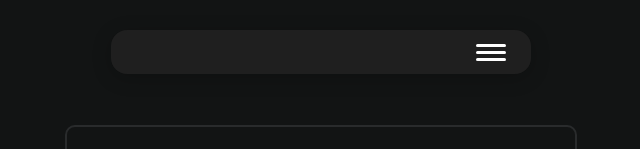
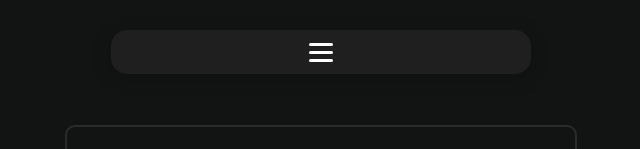
Before and after one commit to ChrisChang8/winter24-portfolio, a React (Create React App) app: page / in a window 1280 px wide. Shown: the top 149 px of the page, without its empty margins (319-959 px from the left). Built offline with nearby package versions, Linux system fonts and the light colour scheme.

Commit message:
fourth commit

```diff
--- a/src/Pages/Home/Navbar.css
+++ b/src/Pages/Home/Navbar.css
@@ -35,7 +35,7 @@
 
 /* Hover Effect for Links */
 .navbar--items ul li a:hover {
-  transform: scale(1.2); /* Slight hover zoom */
+  transform: scale(1.1); /* Slight hover zoom */
 }
 
 /* Active Link Styling */
@@ -45,22 +45,21 @@
 
 /* Hamburger menu */
 .nav__hamburger {
-  display: none;
-  width: 1.875rem;
-  height: 1.313rem;
+  all: unset; /* Resets all default styles */
+  display: inline-flex;
   flex-direction: column;
   justify-content: space-around;
-  position: absolute;
-  top: 12px;
-  right: 25px;
+  width: 24px;
+  height: 24px;
+  cursor: pointer;
 }
 
 .nav__hamburger__line {
-  height: 0.188rem;
   width: 100%;
-  background-color: #ffffff;
-  border-radius: 0.625rem;
-  transition: all ease-in-out 0.2s;
+  height: 3px;
+  background-color: #ffffff; /* Replace with your desired color */
+  border-radius: 2px;
+  transition: all 0.3s ease;
 }
 
 /* Responsive Design */
--- a/src/Pages/Home/Navbar.jsx
+++ b/src/Pages/Home/Navbar.jsx
@@ -1,7 +1,6 @@
 import { useState, useEffect } from "react";
 import { Link } from "react-scroll";
 import './Navbar.css';
-
 
 function Navbar() {
     const [navActive, setNavActive] = useState(false);
@@ -36,14 +35,15 @@ function Navbar() {
 
     return (
         <nav className={`navbar ${navActive ? "active" : ""}`}>
-          <a
+          <button
             className={`nav__hamburger ${navActive ? "active" : ""}`}
             onClick={toggleNav}
+            aria-label="Toggle navigation menu"
           >
             <span className="nav__hamburger__line"></span>
             <span className="nav__hamburger__line"></span>
             <span className="nav__hamburger__line"></span>
-          </a>
+          </button>
           <div className={`navbar--items ${navActive ? "active" : ""}`}>
             <ul>
               <li>
@@ -61,7 +61,6 @@ function Navbar() {
                 </Link>
               </li>
 
-
               <li>
                 <Link
                   onClick={closeMenu}
@@ -76,7 +75,6 @@ function Navbar() {
                   Tools
                 </Link>
               </li>
-
 
               <li>
                 <Link
@@ -117,13 +115,10 @@ function Navbar() {
                   Contact
                 </a>
               </li>
-
-
             </ul>
           </div>
         </nav>
-      );
-
+    );
 }
 
 export default Navbar;
```
